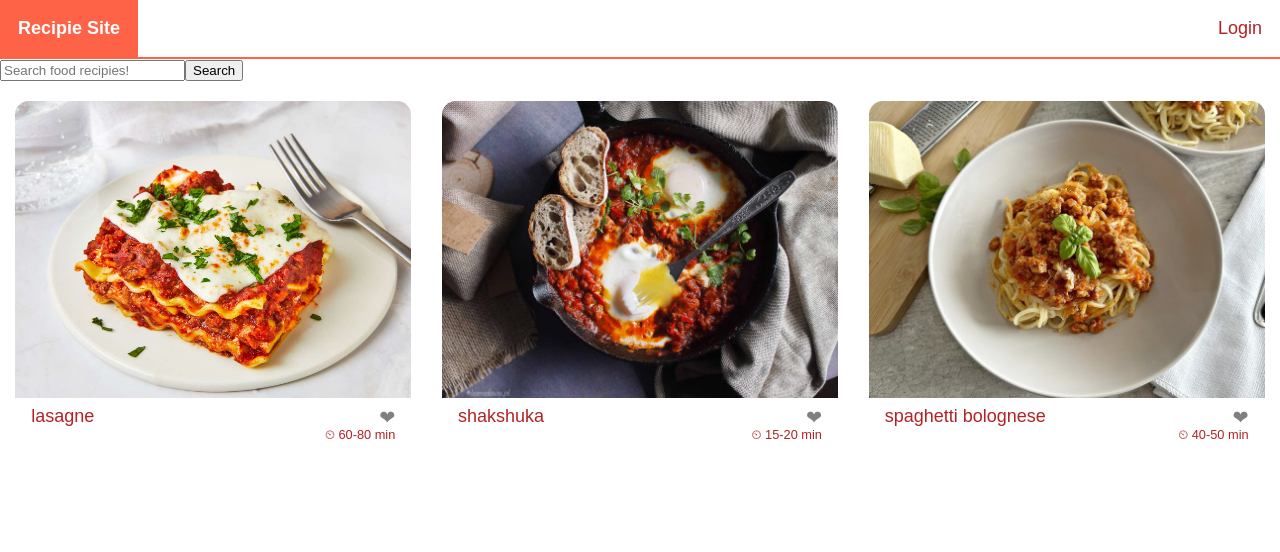
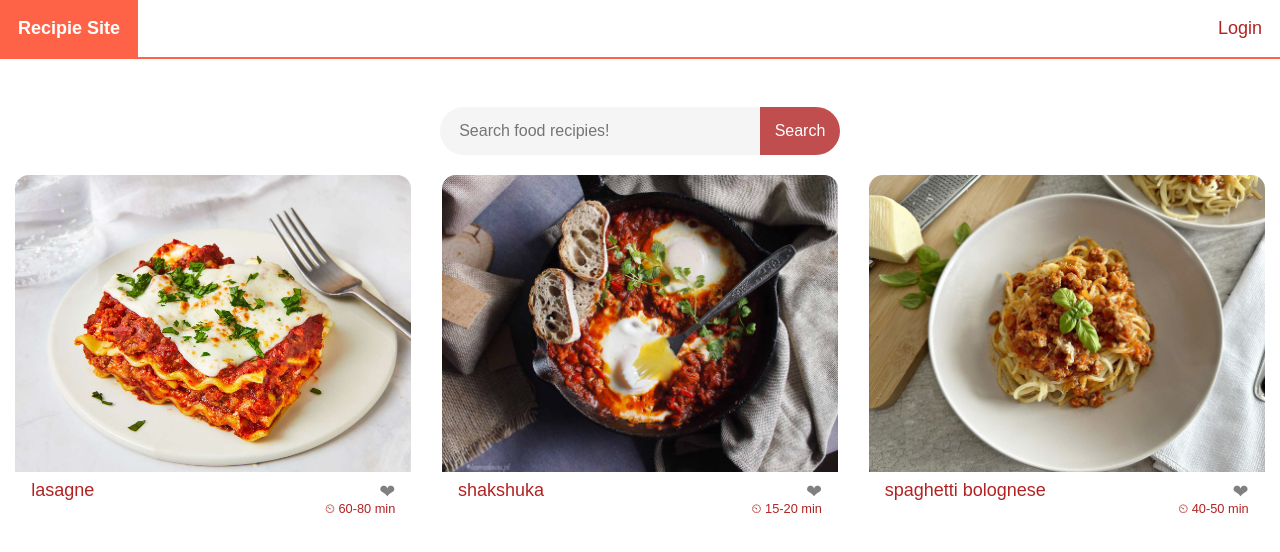
Before and after one commit to MateuszStasica/Recipie-site, an Angular app: page / in a window 1280 px wide. Shown: the top 552 px of the page. Built offline with nearby package versions, Linux system fonts and the light colour scheme.

Commit message:
CSS for search bar

```diff
--- a/src/app/search/search.component.css
+++ b/src/app/search/search.component.css
@@ -0,0 +1,36 @@
+div{
+    display: flex;
+    justify-content: center;
+    margin-top: 3rem;
+    margin-bottom: 1,5rem;
+}
+
+div input{
+    border-radius: 10rem 0 0 10rem;
+    border: none;
+    height: 3rem;
+    width: 20rem;
+    background-color: whitesmoke;
+    padding: 1.2rem;
+    font-size: 1rem;
+    font-weight: 500;
+    outline: none;
+}
+
+div button{
+    color: grey;
+    height: 3rem;
+    width: 5rem;
+    font-size: 1rem;
+    border-radius: 0 10rem 10rem 0;
+    border: none;
+    background-color: firebrick;
+    color: white;
+    opacity: .8;
+    outline: none;
+}
+
+div button:hover{
+    opacity: 1;
+    cursor: pointer;
+}
```
